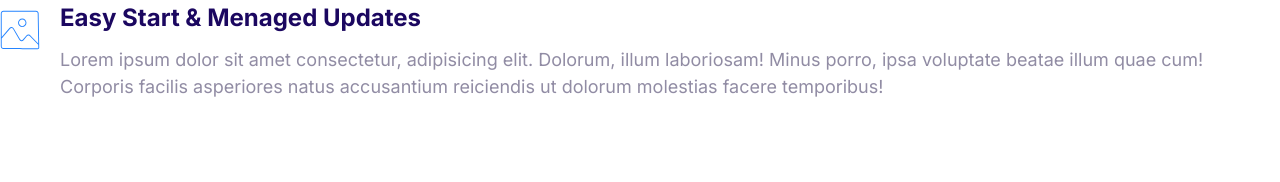
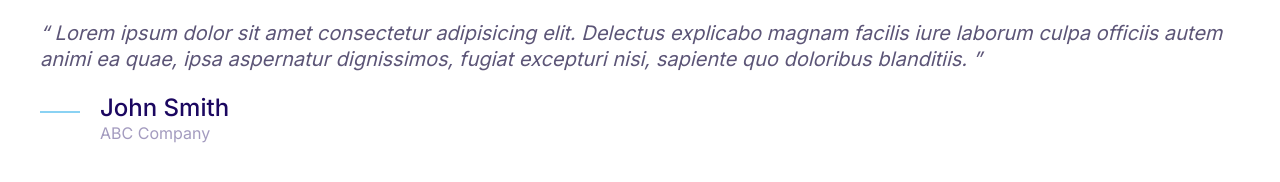
Before and after one commit to dule979/Demo-single-page-application, a plain HTML site: page index.html in a window 1280 px wide. Drawn offline with Linux system fonts and the light colour scheme.

Commit message:
Combining the quotes and media.

```diff
--- a/css/style.css
+++ b/css/style.css
@@ -1,11 +1,12 @@
 :root {
+  --border-radius: 30px;
+  --color-accent: #ff3400;
+  --color-body: #918ca4;
+  --color-body-darker: #5c5577;
+  --color-border: #ccc;
+  --color-headings: #1b0760;
   --color-primary: #2584ff;
   --color-secondary: #00d9ff;
-  --color-accent: #ff3400;
-  --color-headings: #1b0760;
-  --color-body: #918ca4;
-  --color-border: #ccc;
-  --border-radius: 30px;
 }
 
 *,
@@ -387,3 +388,53 @@ a {
 .media__image {
   margin-top: 1rem;
 }
+
+/* Quotes */
+
+.quote {
+  font-size: 3rem;
+  font-style: italic;
+  color: var(--color-body-darker);
+  line-height: 1.3;
+}
+
+.quote__text::before {
+  content: open-quote;
+}
+
+.quote__text::after {
+  content: close-quote;
+}
+
+.quote__author {
+  font-size: 3rem;
+  font-style: normal;
+  font-weight: 500;
+  margin: 0;
+}
+
+.quote__organization {
+  font-style: normal;
+  font-size: 2rem;
+  color: var(--color-headings);
+  opacity: 0.4;
+}
+
+.quote__line {
+  position: relative;
+  bottom: 10px;
+}
+
+@media screen and (min-width: 1024px) {
+  .quote {
+    font-size: 2rem;
+  }
+
+  .quote__author {
+    font-size: 2.4rem;
+  }
+
+  .quote__organization {
+    font-size: 1.6rem;
+  }
+}
--- a/index.html
+++ b/index.html
@@ -13,21 +13,26 @@
     <link rel="stylesheet" href="/css/style.css" />
   </head>
   <body>
+    <blockquote class="quote">
+      <p class="quote__text">
+        Lorem ipsum dolor sit amet consectetur adipisicing elit. Delectus
+        explicabo magnam facilis iure laborum culpa officiis autem animi ea
+        quae, ipsa aspernatur dignissimos, fugiat excepturi nisi, sapiente quo
+        doloribus blanditiis.
+      </p>
+      <footer>
         <div class="media">
           <div class="media__image">
-        <svg class="icon icon--primary">
-          <use xlink:href="images/sprite.svg#snap"></use>
+            <svg class="icon icon--primary quote__line">
+              <use xlink:href="images/sprite.svg#line"></use>
             </svg>
           </div>
           <div class="media__body">
-        <h3 class="media__title">Easy Start & Menaged Updates</h3>
-        <p>
-          Lorem ipsum dolor sit amet consectetur, adipisicing elit. Dolorum,
-          illum laboriosam! Minus porro, ipsa voluptate beatae illum quae cum!
-          Corporis facilis asperiores natus accusantium reiciendis ut dolorum
-          molestias facere temporibus!
-        </p>
+            <h3 class="media__title quote__author">John Smith</h3>
+            <p class="quote__organization">ABC Company</p>
           </div>
         </div>
+      </footer>
+    </blockquote>
   </body>
 </html>
```
Also changed, not shown: components/quotes.html (added, +21 -0 lines). Lines whose indentation alone changed are shown as unchanged.
